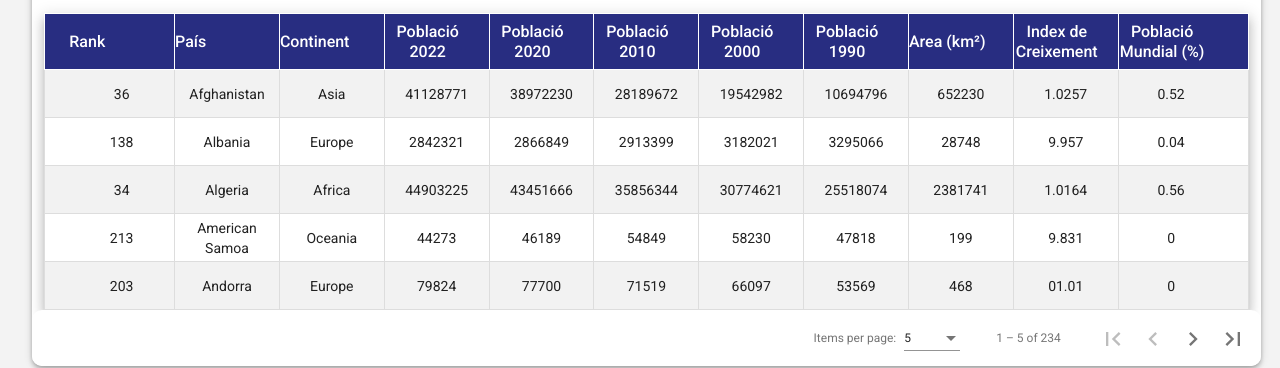
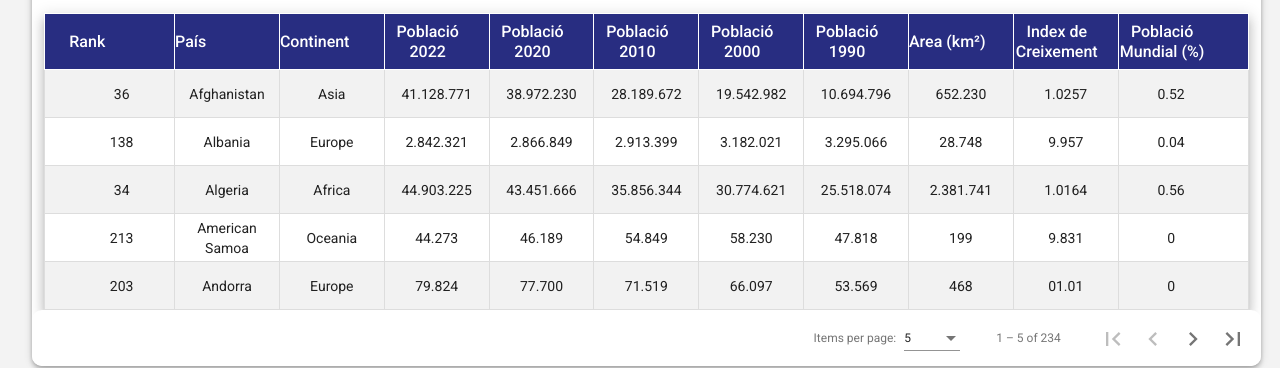
Before and after one commit to marped22daw/GP2-PobresaMundial, an Angular app in the folder GP2-PedemonteSanzTorres/: page /pobresa in a window 1280 px wide. Shown: the part 181-549 px from the top of the page. Built offline with nearby package versions, Linux system fonts and the light colour scheme.

Commit message:
pipe punts

```diff
--- /dev/null
+++ b/GP2-PedemonteSanzTorres/src/app/Pipe_punts.ts
@@ -0,0 +1,13 @@
+import { Pipe, PipeTransform } from "@angular/core";
+
+@Pipe({
+    name: "punts"
+  })
+  export class PuntsPipe implements PipeTransform {
+    transform(value: any, args?: any): any {
+        if (value) {
+            return value.toString().replace(/\B(?=(\d{3})+(?!\d))/g, ".");
+        }
+        return value;
+        }
+  }
--- a/GP2-PedemonteSanzTorres/src/app/app.module.ts
+++ b/GP2-PedemonteSanzTorres/src/app/app.module.ts
@@ -27,6 +27,7 @@ import { RouterLink } from '@angular/router';
 import { BarComponent } from './bar/bar.espervida.component';
 import { PieComponent } from './pie/pie.espervida.component';
 import { ScatterComponent } from './scatter/scatter.espervida.component';
+import { PuntsPipe } from './Pipe_punts';
 // import { MaterialExampleModule } from './material.module';
 
 @NgModule({
@@ -39,6 +40,7 @@ import { ScatterComponent } from './scatter/scatter.espervida.component';
   BarComponent,
   PieComponent,
   ScatterComponent,
+  PuntsPipe
 
 ],
   imports: [
--- a/GP2-PedemonteSanzTorres/src/app/pobresa.html
+++ b/GP2-PedemonteSanzTorres/src/app/pobresa.html
@@ -35,7 +35,7 @@
       <th mat-header-cell *matHeaderCellDef mat-sort-header sortActionDescription="Sort by symbol">
         Població 2022
       </th>
-      <td mat-cell *matCellDef="let Paisos"> {{Paisos.Poblacio_2022}} </td>
+      <td mat-cell *matCellDef="let Paisos"> {{Paisos.Poblacio_2022 | punts}} </td>
     </ng-container>
 
     <!-- Infant_Deaths Column -->
@@ -43,35 +43,35 @@
       <th mat-header-cell *matHeaderCellDef mat-sort-header sortActionDescription="Sort by symbol">
         Població 2020
       </th>
-      <td mat-cell *matCellDef="let Paisos"> {{Paisos.Poblacio_2020}} </td>
+      <td mat-cell *matCellDef="let Paisos"> {{Paisos.Poblacio_2020 | punts}} </td>
     </ng-container>
 
     <ng-container matColumnDef="Poblacio_2010">
       <th mat-header-cell *matHeaderCellDef mat-sort-header sortActionDescription="Sort by weight">
         Població 2010
       </th>
-      <td mat-cell *matCellDef="let Paisos"> {{Paisos.Poblacio_2010}} </td>
+      <td mat-cell *matCellDef="let Paisos"> {{Paisos.Poblacio_2010 | punts}} </td>
     </ng-container>
 
     <ng-container matColumnDef="Poblacio_2000">
       <th mat-header-cell *matHeaderCellDef mat-sort-header sortActionDescription="Sort by weight">
         Població 2000
       </th>
-      <td mat-cell *matCellDef="let Paisos"> {{Paisos.Poblacio_2000}} </td>
+      <td mat-cell *matCellDef="let Paisos"> {{Paisos.Poblacio_2000 | punts}} </td>
     </ng-container>
 
     <ng-container matColumnDef="Poblacio_1990">
       <th mat-header-cell *matHeaderCellDef mat-sort-header sortActionDescription="Sort by weight">
         Població 1990
       </th>
-      <td mat-cell *matCellDef="let Paisos"> {{Paisos.Poblacio_1990}} </td>
+      <td mat-cell *matCellDef="let Paisos"> {{Paisos.Poblacio_1990 | punts}} </td>
     </ng-container>
 
     <ng-container matColumnDef="Area">
       <th mat-header-cell *matHeaderCellDef mat-sort-header sortActionDescription="Sort by weight">
         Area (km²)
       </th>
-      <td mat-cell *matCellDef="let Paisos"> {{Paisos.Area}} </td>
+      <td mat-cell *matCellDef="let Paisos"> {{Paisos.Area | punts}} </td>
     </ng-container>
 
     <ng-container matColumnDef="Index_de_Creixement">
```
